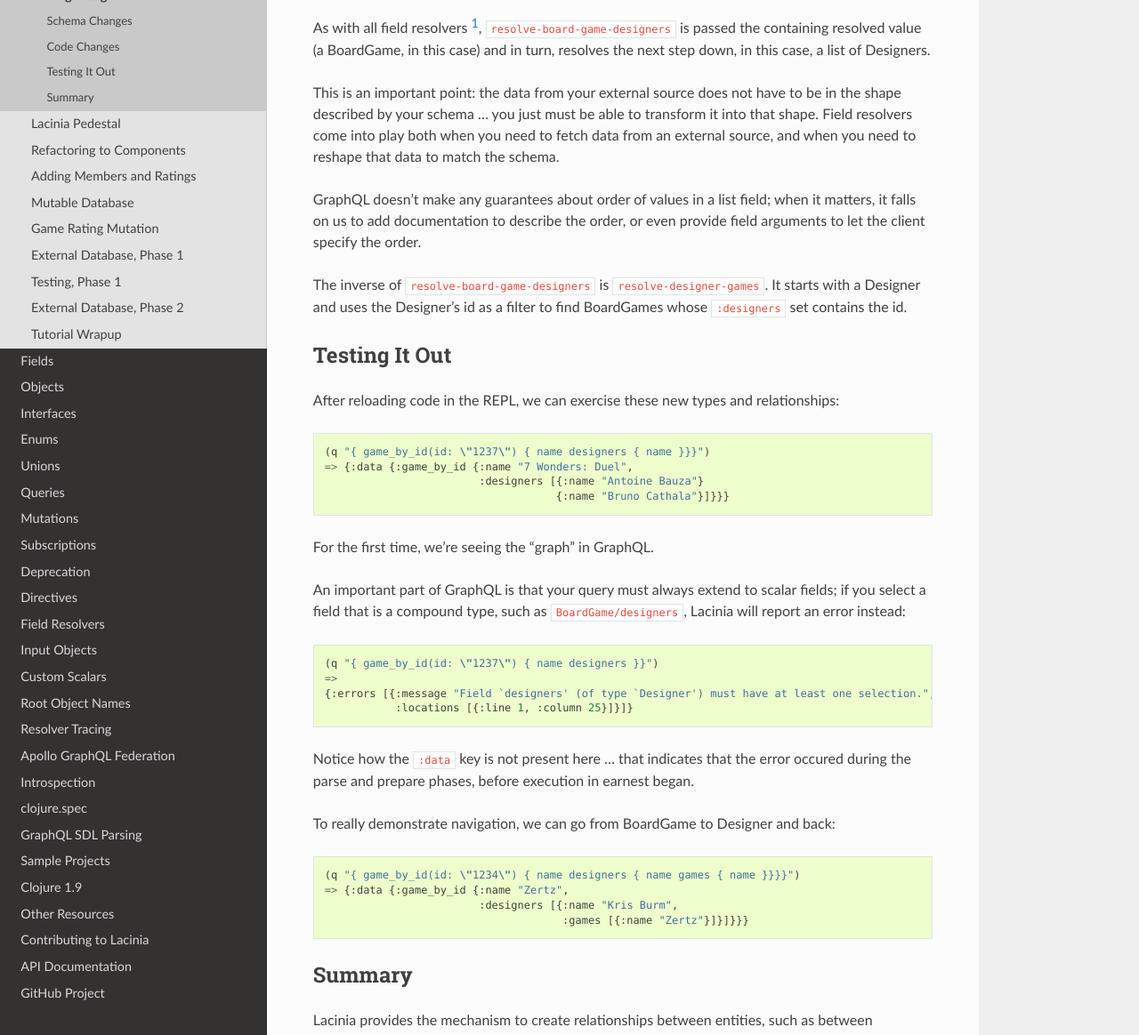
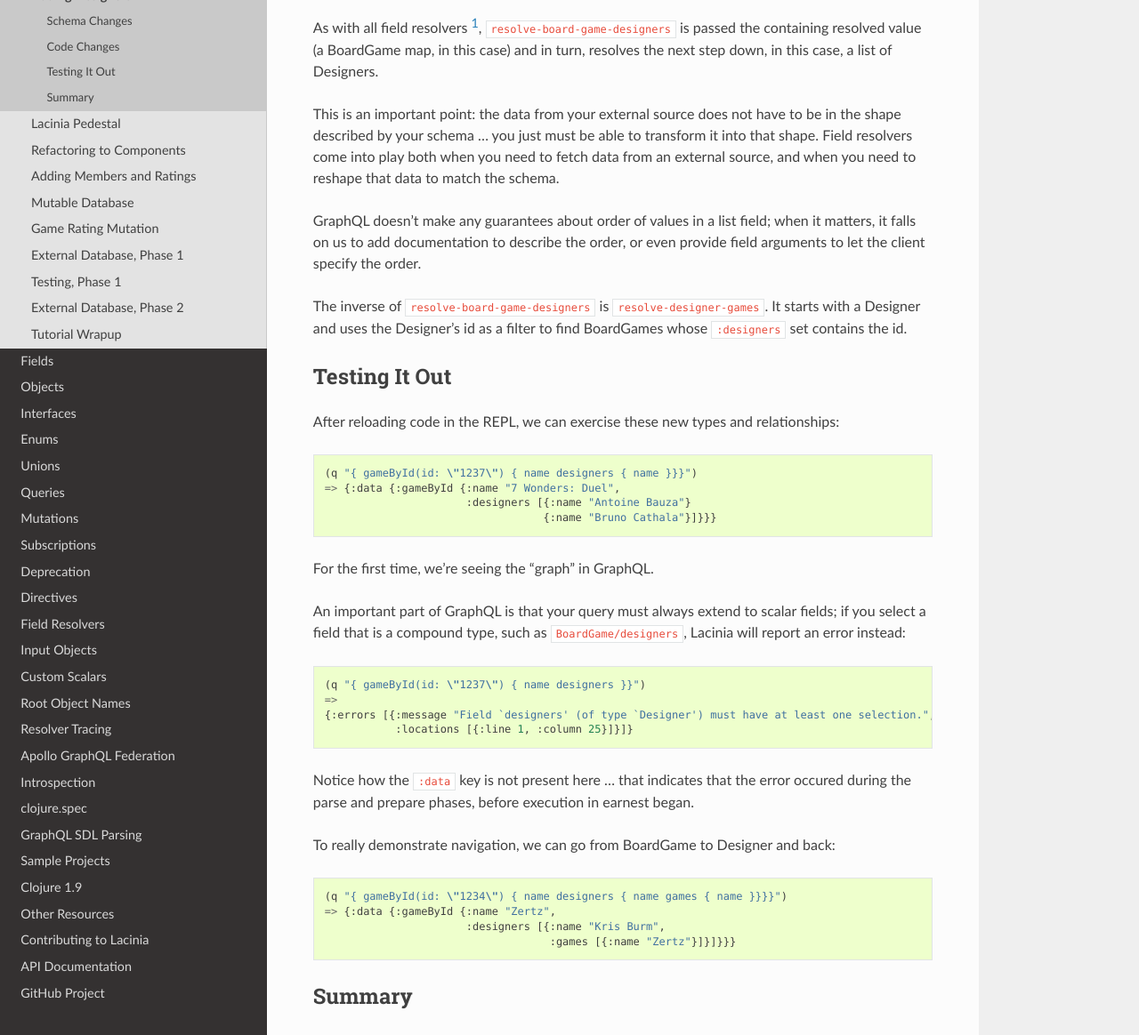
Before and after one commit to walmartlabs/lacinia, a Sphinx documentation site: the page built from docs/tutorial/designer-data.rst, in a window 1280 px wide and 1400 px high, scrolled down 1214 px, cut to the strip 236-1400 px from the top of the window. Shown: the whole strip at 89% size. Built offline with Sphinx 7.4.7 and the Read the Docs theme 2.0.0, drawn with Linux system fonts in a browser that asks for light colours; some of the changed text lies outside the part shown.

Commit message:
Rework the tutorial designer-data chapter

```diff
--- a/docs/tutorial/designer-data.rst
+++ b/docs/tutorial/designer-data.rst
@@ -32,7 +32,7 @@
 A second wrapper, ``non-null``, is used when a value must be present, and not null (or ``nil`` in Clojure).
 By default, all values `can be` nil and that flexibility is encouraged, so ``non-null`` is rarely used.
 
-Here we've defined the ``:designers`` field as ``(non-null (list :Designer))``.
+Here we've defined the ``designers`` field as ``(non-null (list :Designer))``.
 This is somewhat overkill (the world won't end if the result map contains a ``nil`` instead of an
 empty list), but demonstrates that the ``list`` and ``non-null`` modifiers can
 nest properly.
@@ -45,7 +45,7 @@
    You can indicate that, for example, a list contains non-nil values, but there isn't
    anyway in GraphQL to signify a non-`empty` list.
 
-We need a field resolver for the ``:designers`` field, to convert from
+We need a field resolver for the ``designers`` field, to convert from
 what's in our data (a set of designer ids) into what we are promising in the schema:
 a list of Designer objects.
 
@@ -56,11 +56,11 @@
 ------------
 
 .. literalinclude:: /_examples/tutorial/schema-2.clj
-   :caption: src/clojure_game_geek/schema.clj
-   :emphasize-lines: 14-31, 38-39, 41-42
+   :caption: src/my/clojure_game_geek/schema.clj
+   :emphasize-lines: 13-30, 37-41
 
 As with all field resolvers [#root]_, ``resolve-board-game-designers`` is passed the containing resolved value
-(a BoardGame, in this case)
+(a BoardGame map, in this case)
 and in turn, resolves the next step down, in this case, a list of Designers.
 
 This is an important point: the data from your external source does not have to be in the shape
@@ -81,17 +81,17 @@
 
 After reloading code in the REPL, we can exercise these new types and relationships::
 
-  (q "{ game_by_id(id: \"1237\") { name designers { name }}}")
-  => {:data {:game_by_id {:name "7 Wonders: Duel",
-                          :designers [{:name "Antoine Bauza"}
-                                      {:name "Bruno Cathala"}]}}}
+  (q "{ gameById(id: \"1237\") { name designers { name }}}")
+  => {:data {:gameById {:name "7 Wonders: Duel",
+                        :designers [{:name "Antoine Bauza"}
+                                    {:name "Bruno Cathala"}]}}}
 
 For the first time, we're seeing the "graph" in GraphQL.
 
 An important part of GraphQL is that your query must always extend to scalar fields;
 if you select a field that is a compound type, such as ``BoardGame/designers``, Lacinia will report an error instead::
 
-  (q "{ game_by_id(id: \"1237\") { name designers }}")
+  (q "{ gameById(id: \"1237\") { name designers }}")
   =>
   {:errors [{:message "Field `designers' (of type `Designer') must have at least one selection.",
              :locations [{:line 1, :column 25}]}]}
@@ -102,10 +102,10 @@
 
 To really demonstrate navigation, we can go from BoardGame to Designer and back::
 
-  (q "{ game_by_id(id: \"1234\") { name designers { name games { name }}}}")
-  => {:data {:game_by_id {:name "Zertz",
-                          :designers [{:name "Kris Burm",
-                                       :games [{:name "Zertz"}]}]}}}
+  (q "{ gameById(id: \"1234\") { name designers { name games { name }}}}")
+  => {:data {:gameById {:name "Zertz",
+                        :designers [{:name "Kris Burm",
+                                     :games [{:name "Zertz"}]}]}}}
 
 Summary
 -------
@@ -119,5 +119,5 @@
 Next up, we'll take what we have and make it easy to access via HTTP.
 
 
-.. [#root] Root resolvers, such as for the ``game_by_id`` query operation, are the
+.. [#root] Root resolvers, such as for the ``gameById`` query operation, are the
    exception: they are passed nil.
```
Also changed, not shown: other parts of docs/tutorial/designer-data.rst (+5 -5 lines), docs/tutorial/game-data.rst (+10 -3 lines), docs/tutorial/init-schema.rst (+7 -6 lines), 3 other files.
